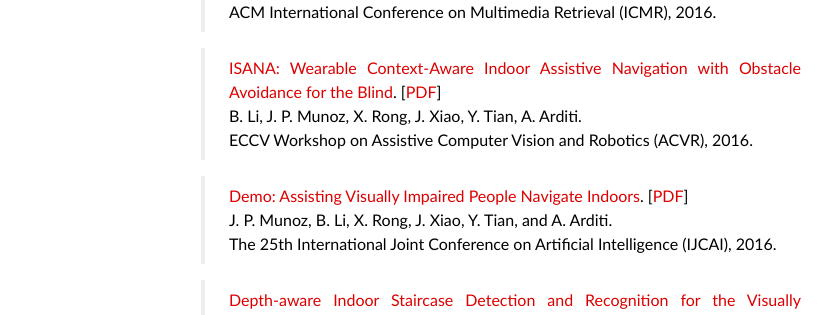
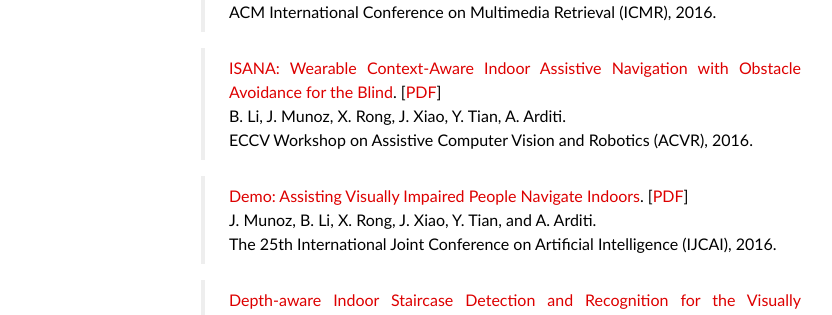
Before and after one commit to ionvision/ionvision.github.io.bk, a Jekyll site: the page built from publications/index.md, in a window 1280 px wide. Shown: the part 573-888 px from the top of the page, without its empty margins (139-971 px from the left). Built offline with Jekyll 4.4.1, drawn with Linux system fonts in a browser that asks for light colours; nearby versions of some CDN libraries; some web fonts are replaced.

```diff
--- a/publications/index.md
+++ b/publications/index.md
@@ -32,13 +32,13 @@ ACM International Conference on Multimedia Retrieval (ICMR), 2016.
 
 > [ISANA: Wearable Context-Aware Indoor Assistive Navigation with Obstacle Avoidance for the Blind](/publications/pdf/ACVR16.pdf).
 [[PDF](/publications/pdf/ACVR16.pdf)]
-B. Li, J. P. Munoz, X. Rong, J. Xiao, Y. Tian, A. Arditi.
+B. Li, J. Munoz, X. Rong, J. Xiao, Y. Tian, A. Arditi.
 ECCV Workshop on Assistive Computer Vision and Robotics (ACVR), 2016.
 
 
 > [Demo: Assisting Visually Impaired People Navigate Indoors](/publications/pdf/IJCAI_DEMO16.pdf).
 [[PDF](/publications/pdf/IJCAI_DEMO16.pdf)]
-J. P. Munoz, B. Li, X. Rong, J. Xiao, Y. Tian, and A. Arditi.
+J. Munoz, B. Li, X. Rong, J. Xiao, Y. Tian, and A. Arditi.
 The 25th International Joint Conference on Artificial Intelligence (IJCAI), 2016.
 
 
```
Also changed, not shown: 1 other file.
